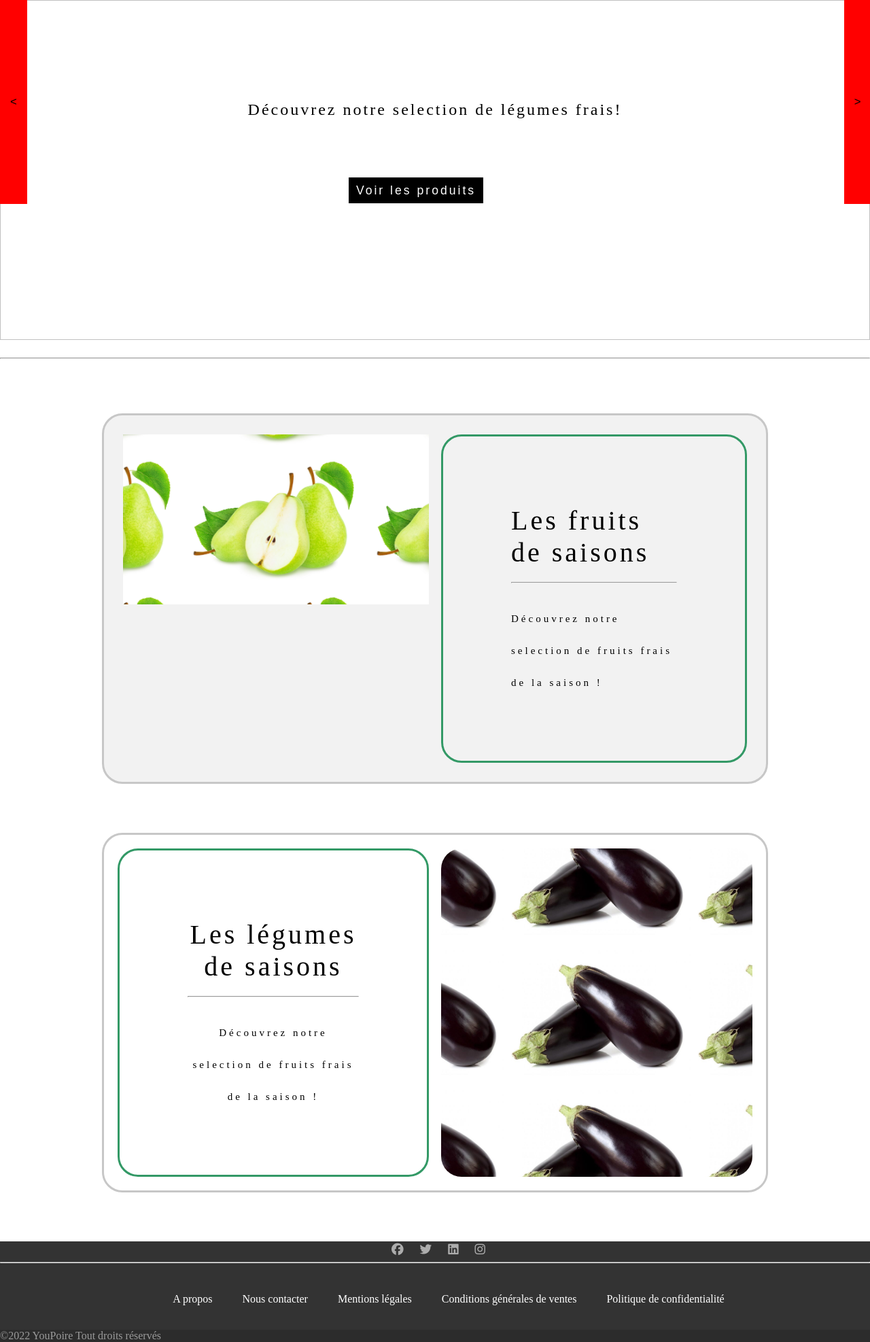
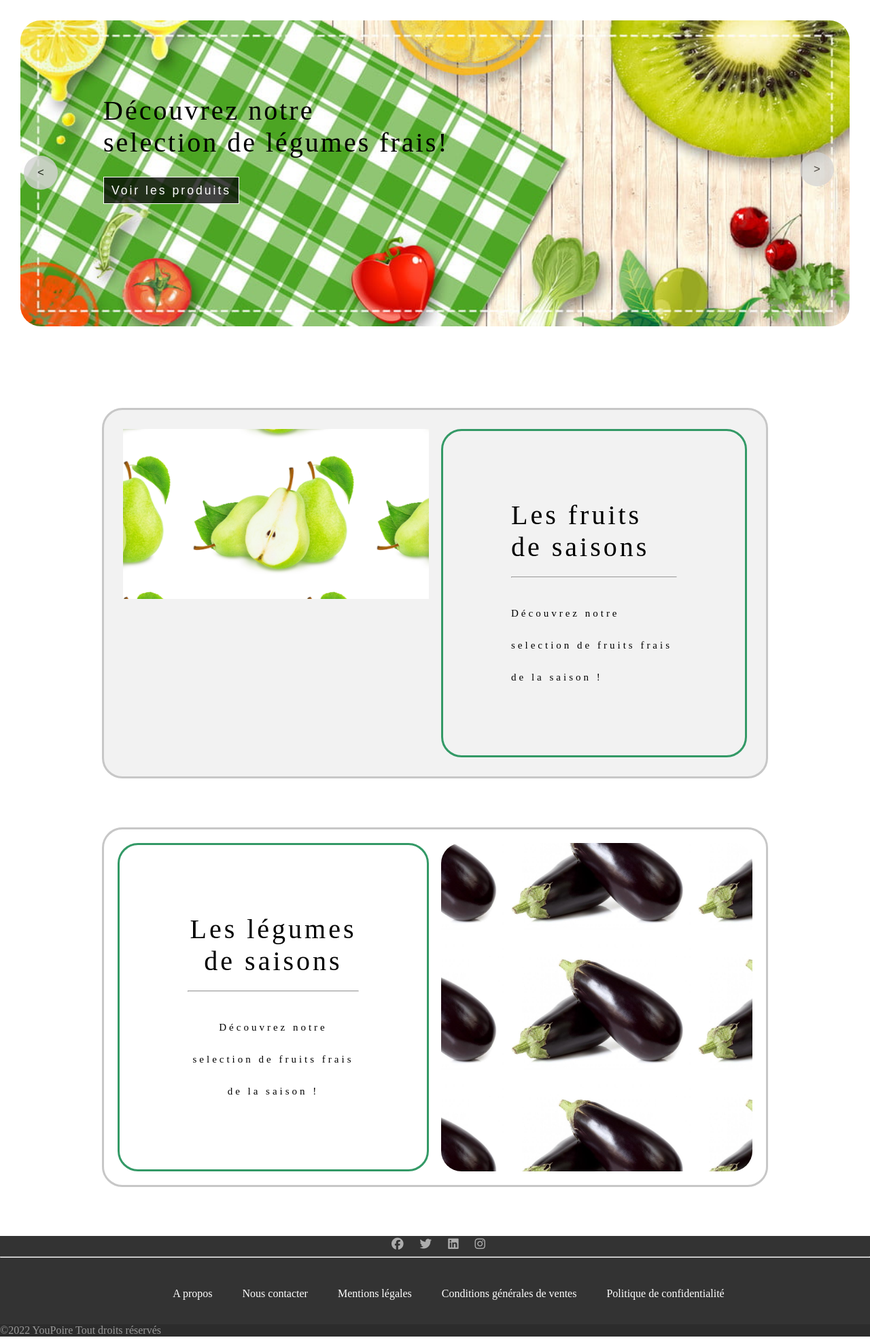
Before and after one commit to Kakouuu/PPE1-iPear, a PHP site: page / in a window 1280 px wide. Shown: the part 50-2024 px from the top of the page at 68% size. Run offline with PHP 8.4, Linux system fonts and the light colour scheme; some libraries are stand-ins or nearby versions.

Commit message:
indexphp

```diff
--- a/index.php
+++ b/index.php
@@ -20,28 +20,36 @@ include "nav.php";
 
     <div class="box" >
         <button onclick="backward()" class="click"><</button>
-        <img src="img/legover.jpg" style="height:500px; width: 100%;" class="centrer">
+        <img src="img/legover.jpg" style="height:450px; width: 100%; border-radius : 30px;" class="centrer">
 
 
-        <div class="slog">Découvrez notre selection de légumes frais!</div>
+        <div class="slog">Découvrez notre <br> selection de légumes frais!</div>
         <button class="test">Voir les produits</button>
         <button onclick="forward()" class="click2">></button>
     </div>
 
     <div class="box2">
+
         <button onclick="backward()" class="click"><</button>
-        <img src="img/bannière.jpg" style="height:500px; width: 100%;" class="centrer">
+        <img src="img/poire.png" alt="poire" style="position : absolute;">
 
-        <div class="slog2"> A consommer sans moodération :)</div>
+        <div class="slog3">
+            <div class="slog2">GARDE LA POIRE </div>
+            <div class="slog4"> YouPoire, c'est des produits d'exception dans votre assiete !</div>
+            <button class="aprop">A propos</button>
+        </div>
+
         <button onclick="forward()" class="click2">></button>
+
     </div>
 
 
     <div class="box3">
         <button onclick="backward()" class="click"><</button>
-        <img src="img/fruitover1.jpg" style="height:500px; width: 100%;" class="centrer">
+        <img src="img/fruitover1.jpg" style="height:450px; width: 100%; border-radius : 30px;" class="centrer">
 
-        <div class="slog">Découvrez notre selection de fruits frais !</div>
+        <div class="slog">Découvrez notre <br> selection de fruits frais !</div>
+
         <button class="test">Voir les produits</button>
         <button onclick="forward()" class="click2">></button>
     </div>
@@ -103,7 +111,7 @@ include "nav.php";
 </script>
 
 
-<hr>
+
 
 
 <!--MAIN CONTAIN-->
--- a/nav.php
+++ b/nav.php
@@ -13,6 +13,8 @@
 require_once("db.php");
 
 ?>
+
+
 
 <nav class="navbar" style="height: 50px !important;">
 
--- a/panier.css
+++ b/panier.css
@@ -16,4 +16,3 @@ td{
     max-height: 100%;
     display: block;
 }
-}
--- a/productdetail.php
+++ b/productdetail.php
@@ -17,7 +17,7 @@ if(isset($_SESSION['valid']) && $_SESSION['valid'] == 1){
 ?>
  <div class="cover" onclick="aplus(this)">
     <div class="popup" >
-        Article ajouté <img src="img\check.png" alt="SALUT" style="width: 35px; margin-left: 20px;">
+        Article ajouté <img src="img\check.png" alt="" style="width: 35px; margin-left: 20px;">
     </div>
 </div>
     <script>
--- a/styles.css
+++ b/styles.css
@@ -61,19 +61,7 @@ body {
 
 
 
-.sous-menu2 {
-    top: 32px;
-    left: -250px;
-    width: 100%;
- max-height: 0px;
-    /* Pour cacher le sou menu */
-    overflow: hidden;
-    /* Pour cacher le contenu du sous menu */
-    transition: max-height 0.25s ease;
-    /* transition appliquée sur la propriété max-height */
-    padding: 0;
-    margin: 5px;
-}
+
 .type2{
     color: white;
 }
@@ -218,9 +206,7 @@ body {
     color: #fff;
 }
 
-.sous-menu > li:hover {
 
-}
 
 .type_sous {
     opacity: 0.7;
@@ -371,7 +357,7 @@ body {
     width: 200px;
     outline: none;
     position: absolute;
-    background: black;
+    background: rgba(0, 0, 0, 0.747);
     color: white;
     padding: 8px;
     letter-spacing: 3px;
@@ -379,29 +365,58 @@ body {
     align-items: center;
     font-size: 1.1rem;
     bottom: 40%;
-    left: 40%;
-    right: 40%;
+    left: 10%;
+
 }
 
+
+
 .slog{
-    text-align: center;
-    position : absolute;
-    font-size: 1.5rem;
-    bottom: 65%;
-    left: 20%;
-    right: 20%;
+    text-align: left;
+    position: absolute;
+    font-size: 2.5rem;
+    bottom: 55%;
+    left: 10%;
     letter-spacing: 3px;
-    text-shadow: -1px -1px 0 white, 1px -1px 0 white, -1px 1px 0 white, 1px 1px 0 white;
 
 }
 
 .slog2{
+    position: relative;
+
+    font-size: 2.9rem;
+    margin: 10px;
+    padding: 10px;
+    color: white;
+
+}
+.slog3{
+    display: block;
     position: absolute;
-    font-size: 1.5rem;
-    bottom: 65%;
-    left: 23%;
-    letter-spacing: 3px;
-    text-shadow: -1px -1px 0 white, 1px -1px 0 white, -1px 1px 0 white, 1px 1px 0 white;
+    text-align: center;
+    bottom: 32%;
+    left: 48%;
+    color: white;
+
+    padding: 10px;
+}
+
+.slog3>div{
+    margin: 10px;
+}
+
+.slog4{
+    font-family: Arial, Helvetica, sans-serif;
+
+}
+
+.aprop{
+    color : black;
+    background-color: #8fed8fac;
+    border: none;
+    color: black;
+    padding: 7px;
+    font-size: 20px;
 }
 
 /* Slideshow container */
@@ -409,8 +424,10 @@ body {
     max-width: 100%;
 
     position: relative;
-    margin: auto;
+    margin: 30px;
 }
+
+
 
 
 
@@ -470,20 +487,31 @@ body {
 }
 
 .box2{
+    margin-top: 50px;
     display: none;
+    background: black;
+    height:400px;
+    width: 100%;
+    border-radius : 30px;
 }
+
 .box3{
     display: none;
 }
 
 .click{
+    z-index: 500;
     position: absolute;
-    background-color: red;
+    background-color: lightgray;
+    opacity: 0.8;
     border: none;
+    top: 43%;
     text-decoration: none;
     color: black;
-    width: 40px;
-    height: 300px;
+    margin: 5px;
+    width: 50px;
+    border-radius: 50px;
+    height: 50px;
     font-size: 1.05rem;
     font-weight: 300;
     cursor: pointer;
@@ -491,13 +519,16 @@ body {
 
 .click2{
     position: absolute;
-    left: 97%;
-    background-color: red;
+    left: 94%;
+    top: 43%;
+    background-color: lightgray;
+    opacity: 0.7;
     border: none;
     text-decoration: none;
     color: black;
-    width: 40px;
-    height: 300px;
+    width: 50px;
+    border-radius: 50px;
+    height: 50px;
     font-size: 1.05rem;
     font-weight: 300;
     cursor: pointer;
--- a/test.css
+++ b/test.css
@@ -32,9 +32,12 @@
 }
 
 .produits{
+    margin: 8px;
     display: flex;
     justify-content: space-between;
     background-color: white;
+    border: 1px solid black;
+    border-radius: 10px;
 }
 
 .imgprod{
--- a/test.php
+++ b/test.php
@@ -115,7 +115,7 @@ include('nav.php')
 <br>
         <div class="bas">
             <a href="index.php"><div class="retour">Retour à l'accueil</div></a>
-                <div class="commande">Paiement</div>
+                <div class="commande">Validation</div>
         </div>
 
 </div>
```
Also changed, not shown: newuser.php (+50 -8 lines), img/fruitover1.jpg, img/legover.jpg.
